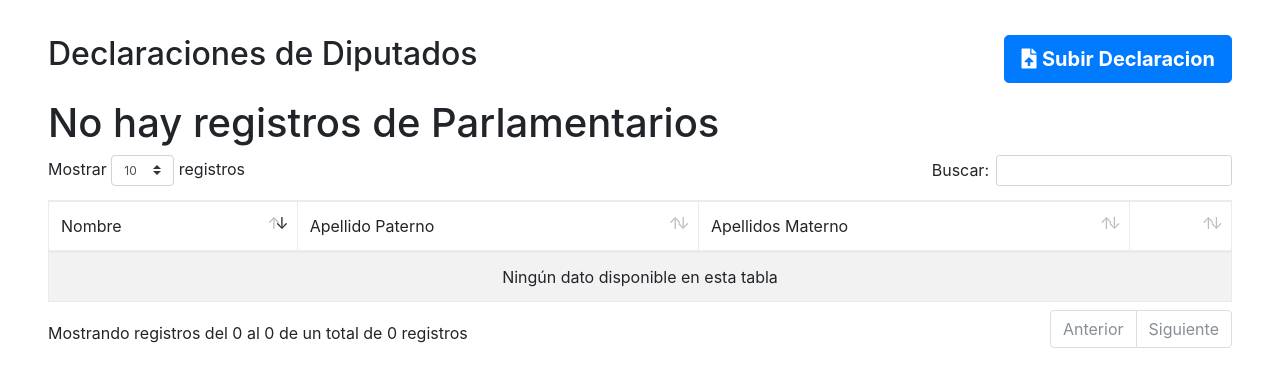
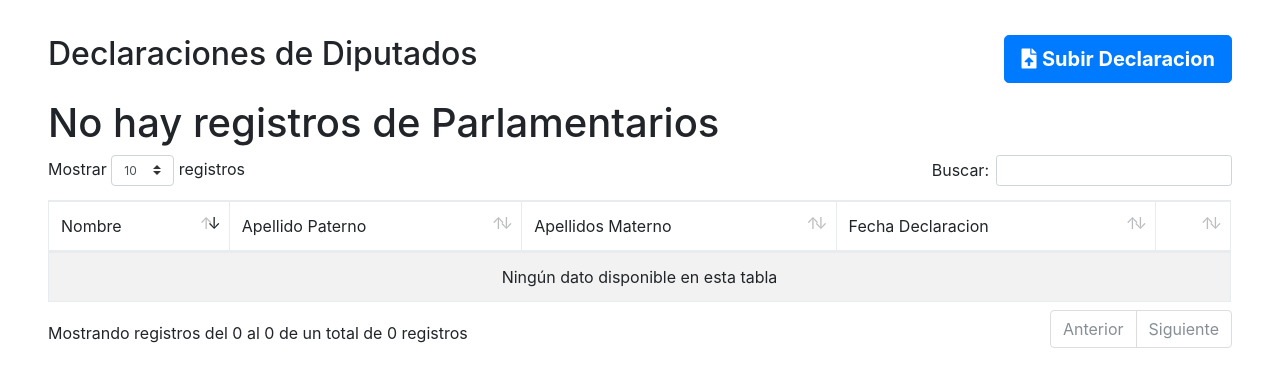
Before and after one commit to nachotp/leytransparente, a Django app: page /diputados/ in a window 1280 px wide. Shown: the part 150-537 px from the top of the page. Run offline with Django 3.2, Linux system fonts and the light colour scheme; data that the repository does not hold is empty; some libraries are stand-ins or nearby versions.

Commit message:
Correccion formatos de nombres e inclusion de una columna en declaraciones
Se modifica el formato de los nombres y apellidos de los diputados para que tenga solo la primera letra de cada nombre y apellido en mayuscula en vez de todo en mayusculas. Esto tambien para las leyes
Se agrega el campo "Fecha de la declaracion" en las declaraciones

```diff
--- a/ltweb/templates/diputados_list.html
+++ b/ltweb/templates/diputados_list.html
@@ -23,6 +23,7 @@
 			<td>Nombre</td>
 			<td>Apellido Paterno</td>
 			<td>Apellidos Materno</td>
+            <td>Fecha Declaracion</td>
             <td></td>
 		</tr>
 	</thead>
@@ -30,9 +31,10 @@
 		{% if diputados %}
 		{% for diputado in diputados %}
 		<tr>
-			<td>{{ diputado.nombres }}</td>
-			<td>{{ diputado.apellido_paterno }}</td>
-			<td>{{ diputado.apellido_materno }}</td>
+			<td>{{ diputado.nombres|title }}</td>
+			<td>{{ diputado.apellido_paterno|title }}</td>
+			<td>{{ diputado.apellido_materno|title }}</td>
+            <td>{{ diputado.fecha_declaracion }}</td>
 			<td class="align-middle">
 				<div class="text-center">
                     <a class="" href="{% url 'Ver Declaracion' %}?id={{ diputado.id }}" >Ver Declaración</a>
--- a/ltweb/templates/leyes_list.html
+++ b/ltweb/templates/leyes_list.html
@@ -33,7 +33,7 @@
 		{% for ley in leyes %}
 		<tr>
 			<td>{{ ley.numero }}</td>
-			<td>{{ ley.nombre }}</td>
+			<td>{{ ley.nombre|title }}</td>
 			<td>{{ ley.resumen|truncatechars:250 }}</td>
             <td>
                 <ul>
@@ -67,7 +67,6 @@ $(document).ready(function() {
         "language": langSpanish,
         orderCellsTop: true,
         "order": [[ 0, "desc" ]],
-        "scrollY":        "70vh",
         "paging":         true,
 
 
--- a/ltweb/views.py
+++ b/ltweb/views.py
@@ -91,14 +91,15 @@ class DiputadosListView(TemplateView):
     def get_context_data(self, **kwargs):
         context = super().get_context_data(**kwargs)
 
-        query = self.mycol.find({"Meta":True}, {"_id":1, "Datos_del_Declarante.nombre":1, "Datos_del_Declarante.Apellido_Paterno":1, "Datos_del_Declarante.Apellido_Materno":1})
+        query = self.mycol.find({"Meta":True}, {"_id":1, "Datos_del_Declarante.nombre":1, "Datos_del_Declarante.Apellido_Paterno":1, "Datos_del_Declarante.Apellido_Materno":1,"Fecha_de_la_Declaracion":1})
         data = []
 
         for par in query:
             dic = {'id':par["_id"],
                     'nombres': par['Datos_del_Declarante']['nombre'],
                    'apellido_paterno': par['Datos_del_Declarante']['Apellido_Paterno'],
-                   'apellido_materno': par['Datos_del_Declarante']['Apellido_Materno']}
+                   'apellido_materno': par['Datos_del_Declarante']['Apellido_Materno'],
+                   'fecha_declaracion': par['Fecha_de_la_Declaracion'][8:10]+"/"+par['Fecha_de_la_Declaracion'][5:7]+"/"+par['Fecha_de_la_Declaracion'][:4]}
             data.append(dic)
 
         context['diputados'] = data
```
